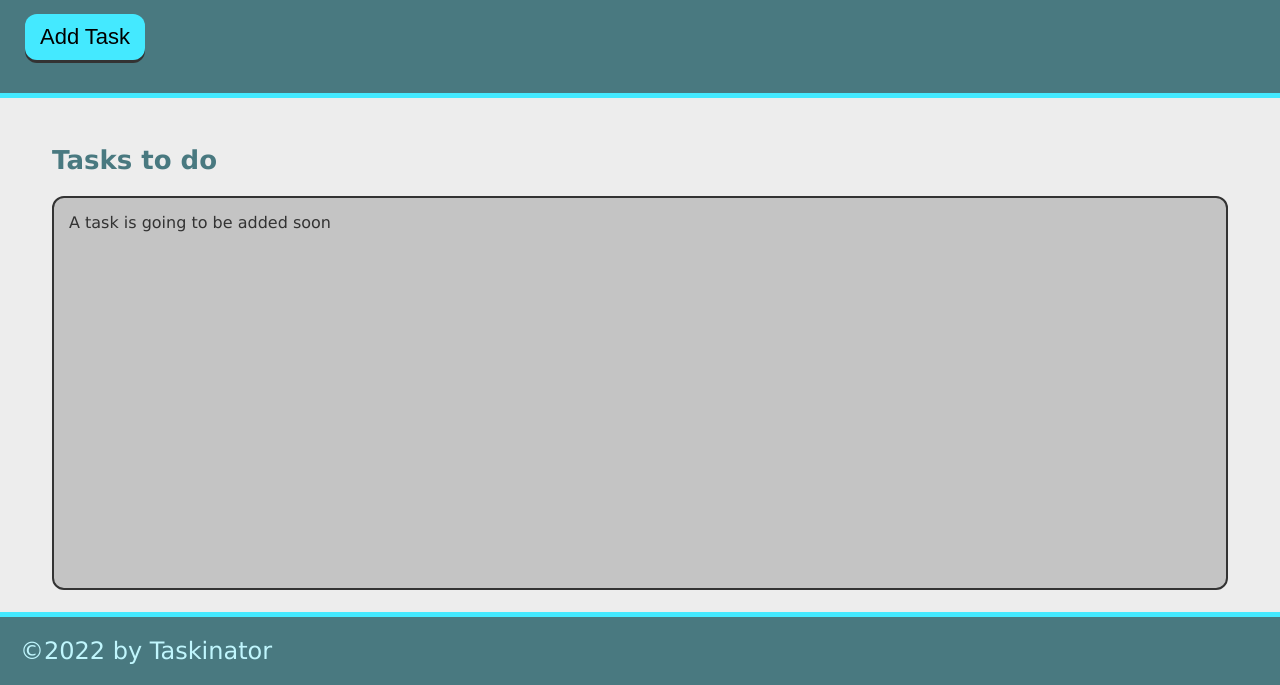
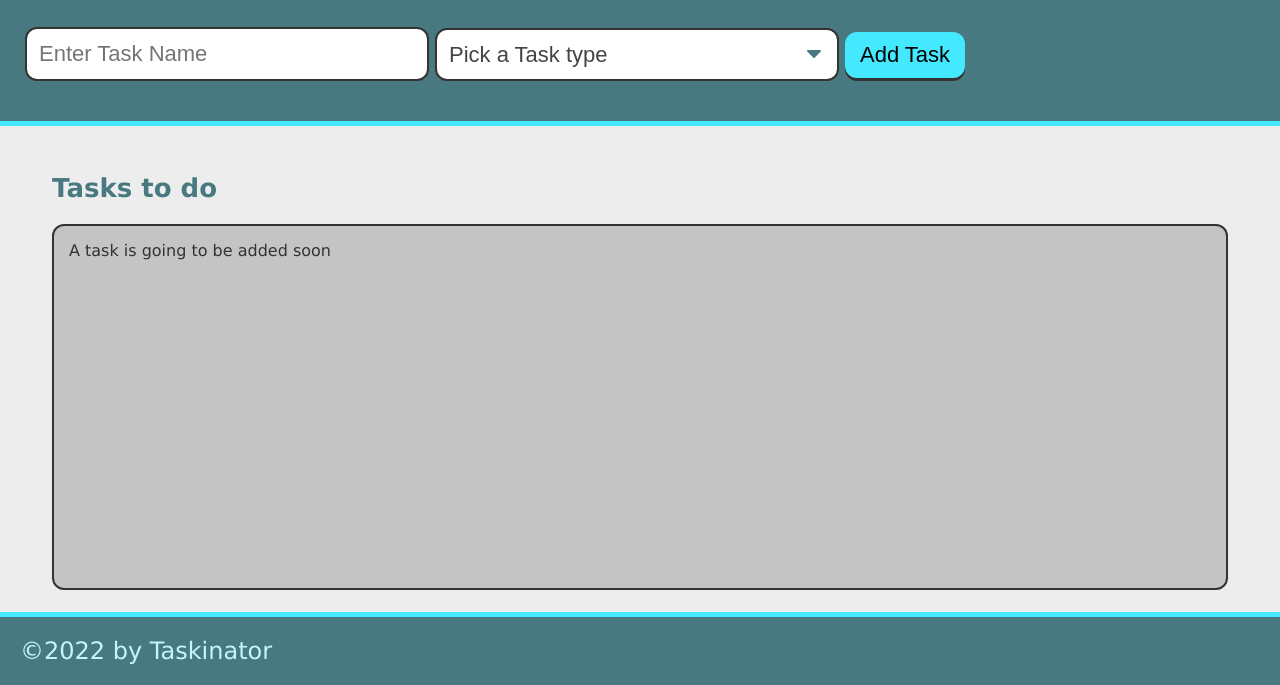
Before and after one commit to Rebekah818/Taskinator, a plain HTML site: page index.html in a window 1280 px wide. Shown: the part 115-800 px from the top of the page. Drawn offline with Linux system fonts and the light colour scheme.

Commit message:
drop down menu added

```diff
--- a/index.html
+++ b/index.html
@@ -14,9 +14,26 @@
         <h1 class="page-title">Taskinator</h1>
 
         <p>Click button below to add a new task!!!</p>
+        <div>
+            <form id="task-form">
 
-<button class="btn" id="save-task">Add Task</button>
+                <div class="form-group">
+                    <input type="text" name="task-name" placeholder="Enter Task Name" />
+                </div>
+                <div class="form-group">
+                    <select name="task-type" class="select-dropdown">
+                        <option value="" disabled selected>Pick a Task type</option>
+                        <option value="Print">Print</option>
+                        <option value="Web">Web</option>
+                        <option value="Mobile">Mobile</option>
+                    </select>
+                </div>
 
+                <div class="form-group">
+                    <button class="btn" id="save-task" type="submit">Add Task</button>
+                </div>
+            </form>
+        </div>
     </header>
 
     <main class="page-content">
```
Lines whose indentation alone changed are shown as unchanged.
